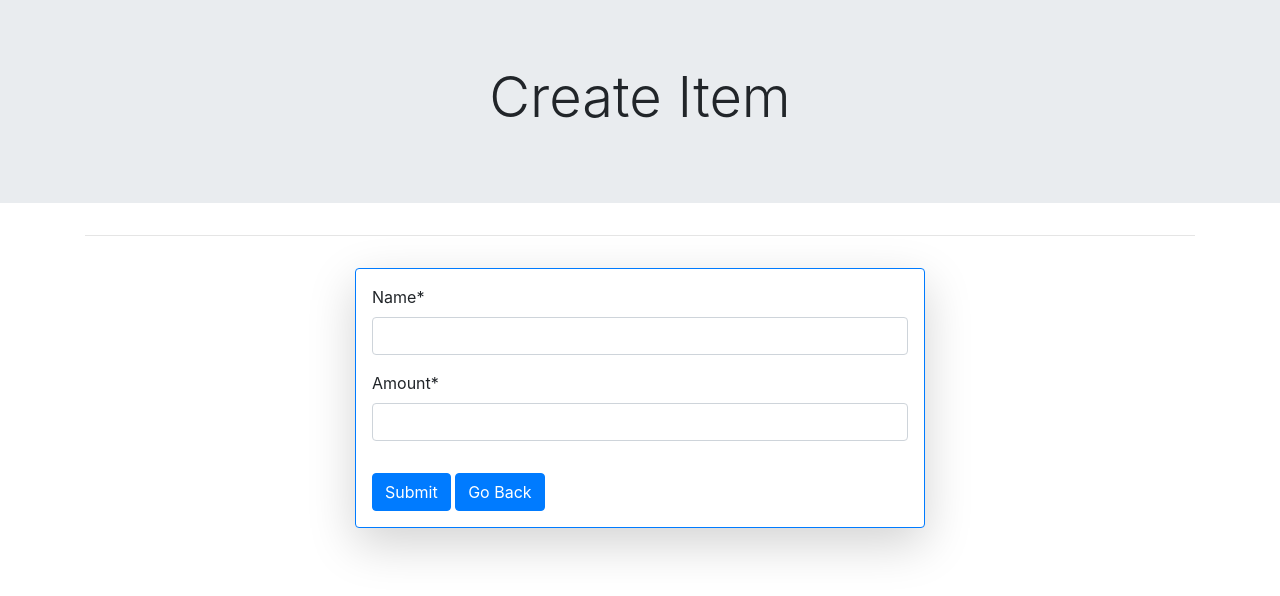
After one commit to AswinAsok/The-Budgetter, a Django app: page /create/ in a window 1280 px wide. The commit adds this page. Shown: the top 596 px of the page. Run offline with Django 3.2, Linux system fonts and the light colour scheme; some libraries are stand-ins or nearby versions.

Commit message:
Total Loaded, base.html added

```diff
--- /dev/null
+++ b/Budget/forms.py
@@ -0,0 +1,7 @@
+from django import forms
+from Budget.models import Budget
+
+class CreateForm(forms.ModelForm):
+    class Meta:
+        model = Budget
+        fields = ['name','amount']
--- a/Budget/models.py
+++ b/Budget/models.py
@@ -1,12 +1,13 @@
 from django.db import models
+from datetime import datetime
+
 
 # Create your models here.
 
 class Budget(models.Model):
     name = models.CharField(max_length=50, blank=False)
     amount = models.IntegerField(blank=False)
-    date = models.DateField(blank=True, null=True)
-
+    date = models.DateField(default=datetime.now, blank=True)
 
     def __str__(self):
         return self.name
--- a/Budget/views.py
+++ b/Budget/views.py
@@ -1,11 +1,37 @@
-from django.shortcuts import render
+from django.shortcuts import render, redirect
 from .models import Budget
+from .forms import CreateForm
 
 # Create your views here.
 
-def home(request):
+def history(request):
     Budgets = Budget.objects.all()
     context = {}
     context['Budgets'] = Budgets
     print(Budgets)
     return render(request, 'history.html', context)
+
+def home(request):
+    budgets = Budget.objects.all()
+    total = 0
+    for budget in budgets:
+        total = total + budget.amount
+
+    context = {}
+    context['Total'] = total
+    return render(request, 'home.html', context)
+
+def create(request):
+    if request.method == 'POST':
+        form = CreateForm(request.POST)
+        if form.is_valid():
+            form.save()
+            return redirect('history')
+
+    else:
+        form = CreateForm()
+
+
+    context = {}
+    context['form'] = form
+    return render(request,'create.html', context)
--- a/Budgetter/settings.py
+++ b/Budgetter/settings.py
@@ -38,8 +38,11 @@ INSTALLED_APPS = [
     'django.contrib.sessions',
     'django.contrib.messages',
     'django.contrib.staticfiles',
-    'Budget'
+    'Budget',
+    'crispy_forms',
 ]
+
+CRISPY_TEMPLATE_PACK = 'bootstrap4'
 
 MIDDLEWARE = [
     'django.middleware.security.SecurityMiddleware',
--- a/Budgetter/urls.py
+++ b/Budgetter/urls.py
@@ -1,9 +1,11 @@
 from django.contrib import admin
 from django.urls import path
 
-from Budget.views import home
+from Budget.views import history,create,home
 
 urlpatterns = [
     path('admin/', admin.site.urls),
-    path('history/', home, name='history')
+    path('history/', history, name='history'),
+    path('create/', create, name='create'),
+    path('', home, name='home')
 ]
--- /dev/null
+++ b/Templates/base.html
@@ -0,0 +1,22 @@
+<!doctype html>
+<html lang="en">
+  <head>
+    <!-- Required meta tags -->
+    <meta charset="utf-8">
+    <meta name="viewport" content="width=device-width, initial-scale=1, shrink-to-fit=no">
+
+    <!-- Bootstrap CSS -->
+    <link rel="stylesheet" href="https://stackpath.bootstrapcdn.com/bootstrap/4.3.1/css/bootstrap.min.css" integrity="sha384-ggOyR0iXCbMQv3Xipma34MD+dH/1fQ784/j6cY/iJTQUOhcWr7x9JvoRxT2MZw1T" crossorigin="anonymous">
+
+    <title>{% block title %}Base Title{% endblock %}</title>
+  </head>
+  <body>
+    {% block content %}{% endblock %}
+
+    <!-- Optional JavaScript -->
+    <!-- jQuery first, then Popper.js, then Bootstrap JS -->
+    <script src="https://code.jquery.com/jquery-3.3.1.slim.min.js" integrity="sha384-q8i/X+965DzO0rT7abK41JStQIAqVgRVzpbzo5smXKp4YfRvH+8abtTE1Pi6jizo" crossorigin="anonymous"></script>
+    <script src="https://cdnjs.cloudflare.com/ajax/libs/popper.js/1.14.7/umd/popper.min.js" integrity="sha384-UO2eT0CpHqdSJQ6hJty5KVphtPhzWj9WO1clHTMGa3JDZwrnQq4sF86dIHNDz0W1" crossorigin="anonymous"></script>
+    <script src="https://stackpath.bootstrapcdn.com/bootstrap/4.3.1/js/bootstrap.min.js" integrity="sha384-JjSmVgyd0p3pXB1rRibZUAYoIIy6OrQ6VrjIEaFf/nJGzIxFDsf4x0xIM+B07jRM" crossorigin="anonymous"></script>
+  </body>
+</html>
--- /dev/null
+++ b/Templates/create.html
@@ -0,0 +1,26 @@
+{% extends "base.html" %}
+{% load crispy_forms_tags %}
+{% block title %} Create Item {% endblock %}
+{% block content %}
+<div class="jumbotron jumbotron-fluid">
+  <h1 class="display-4 d-flex justify-content-center">Create Item</h1>
+</div>
+<div class="container">
+  <hr />
+  <div class="row d-flex justify-content-center">
+    <div
+      class="col-6 m-3 card shadow-lg p-3 mb-5 bg-white rounded border border-primary"
+    >
+      <form action="" method="POST">
+        {% csrf_token %} {{form|crispy}}
+        <button class="btn mt-3 btn-primary" type="submit">Submit</button>
+        <a href="/blog/{{blog_id}}"
+          ><button class="btn mt-3 btn-primary" type="button">
+            Go Back
+          </button></a
+        >
+      </form>
+    </div>
+  </div>
+</div>
+{% endblock %}
```
Also changed, not shown: Templates/history.html (+6 -11 lines), Templates/home.html (added, +7 -0 lines).
